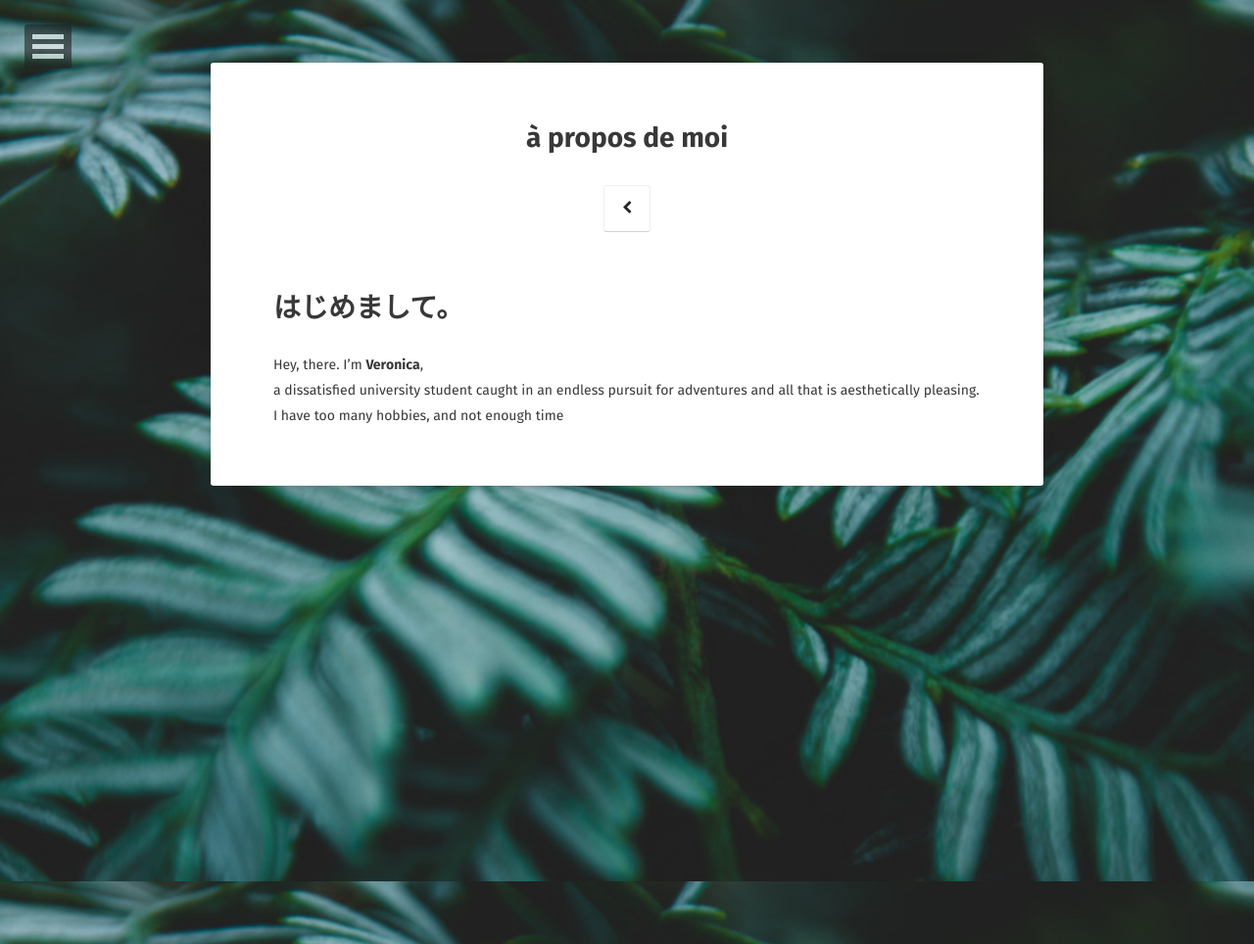
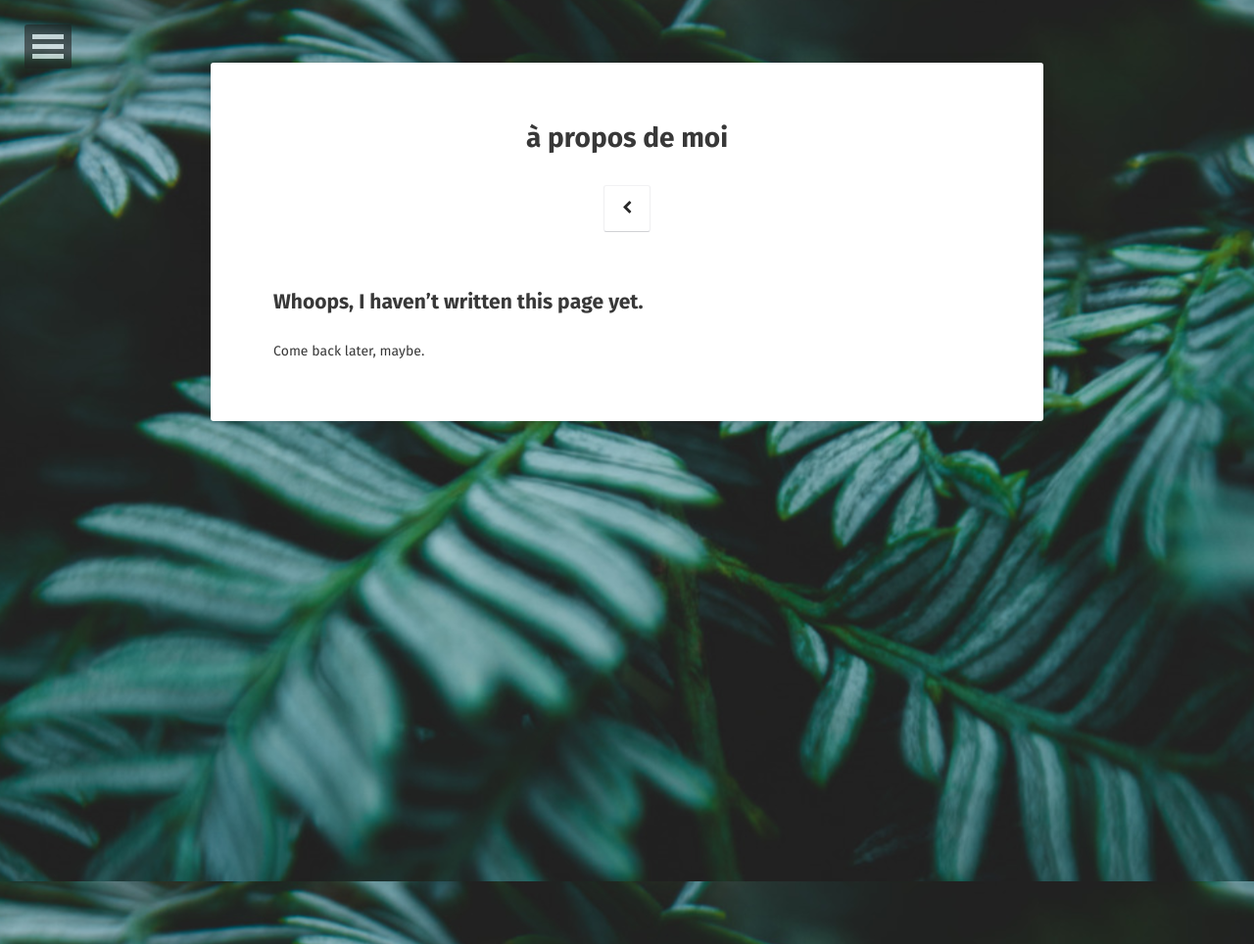
Before and after one commit to pvulus/pvulus.github.io, a Jekyll site: the page built from about/index.md, in a window 1280 px wide. Shown: the whole page at 98% size. Built offline with Jekyll 4.4.1, drawn with Linux system fonts in a browser that asks for light colours; some web fonts are replaced.

Commit message:
Tidying up.
- updated README.md
- updated ‘About’ placeholder page
- updated ‘Posts’ page
- removed placeholder drafts post

```diff
--- a/about/index.md
+++ b/about/index.md
@@ -4,7 +4,10 @@ title: à propos de moi
 date: 2017-04-16
 comments: false
 ---
-# はじめまして。
+## Whoops, I haven't written this page yet.
+Come back later, maybe.
+
+<!-- # はじめまして。
 Hey, there. I'm **Veronica**,<br>
 a dissatisfied university student caught in an endless pursuit for adventures and all that is aesthetically pleasing.<br>
-I have too many hobbies, and not enough time
+I have too many hobbies, and not enough time. -->
```
Also changed, not shown: _drafts/25-hours-with-persona-5.md (deleted, +0 -9 lines), posts/index.md (+1 -1 lines), README.md.
